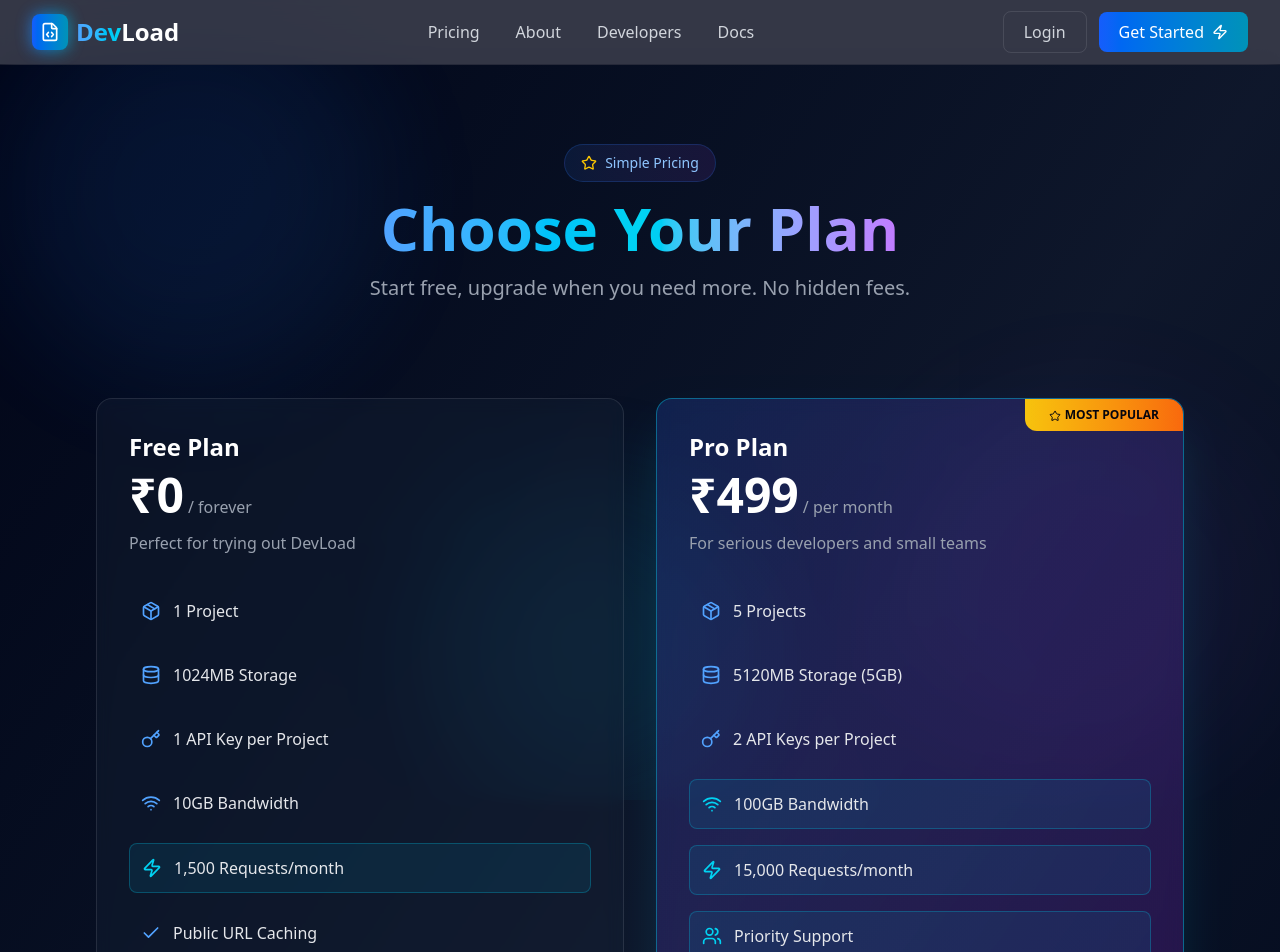
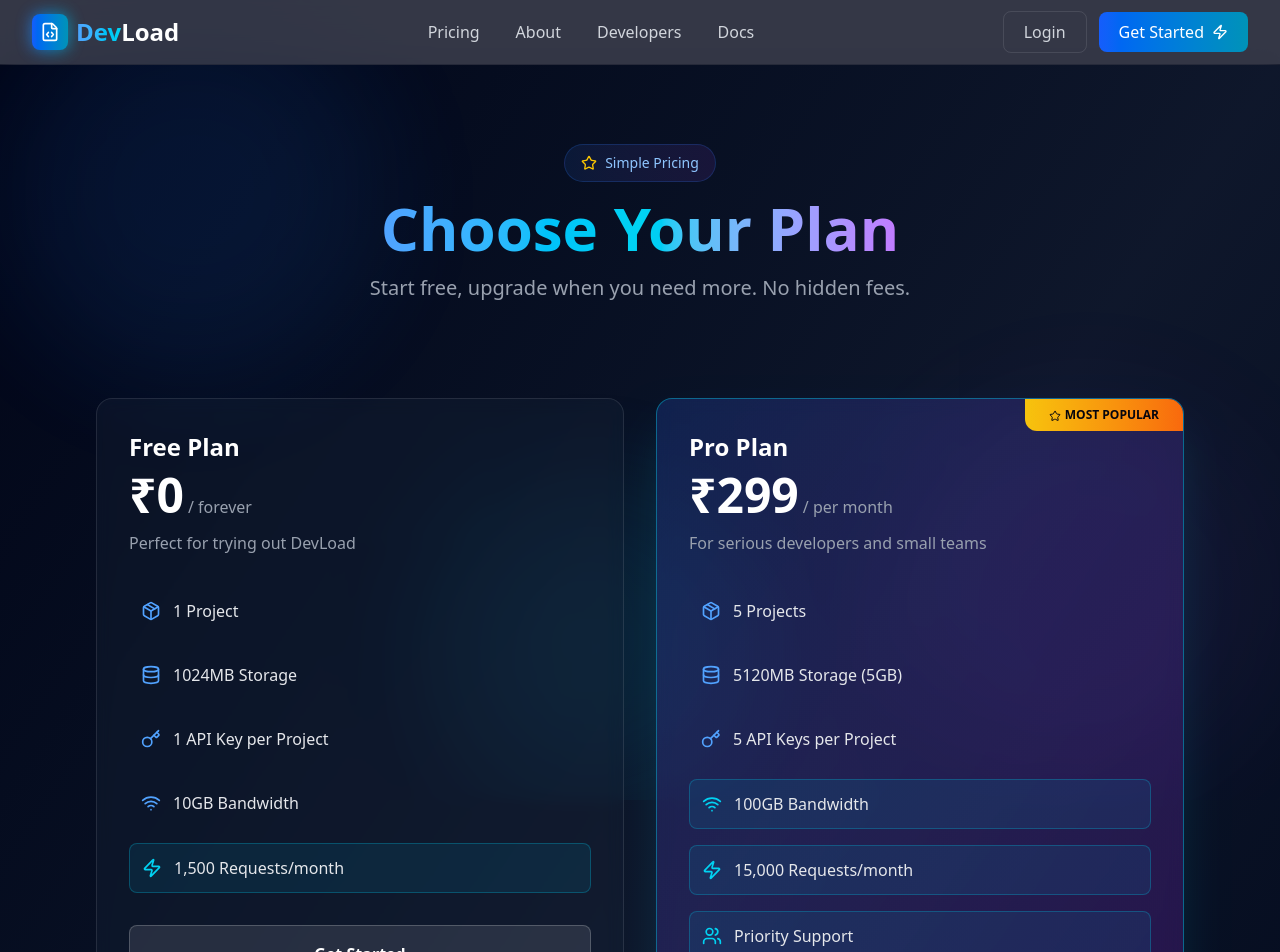
Before and after one commit to Rahulkumar6777/DevLoad, a React (Vite) app in the folder frontend/: page /pricing in a window 1280 px wide. Shown: the top 952 px of the page. Built offline with nearby package versions, Linux system fonts and the light colour scheme.

Commit message:
update price plans

```diff
--- a/frontend/src/pages/Price.jsx
+++ b/frontend/src/pages/Price.jsx
@@ -44,11 +44,6 @@
         available: true,
         highlight: true,
       },
-      {
-        icon: <Check className="w-5 h-5" />,
-        text: "Public URL Caching",
-        available: true,
-      },
     ],
     buttonText: "Get Started",
     buttonStyle: "bg-white/10 hover:bg-white/20 border-white/20",
@@ -57,7 +52,7 @@
   },
   {
     name: "Pro Plan",
-    price: "₹499",
+    price: "₹299",
     period: "per month",
     description: "For serious developers and small teams",
     features: [
@@ -73,7 +68,7 @@
       },
       {
         icon: <Key className="w-5 h-5" />,
-        text: "2 API Keys per Project",
+        text: "5 API Keys per Project",
         available: true,
       },
       {
```
